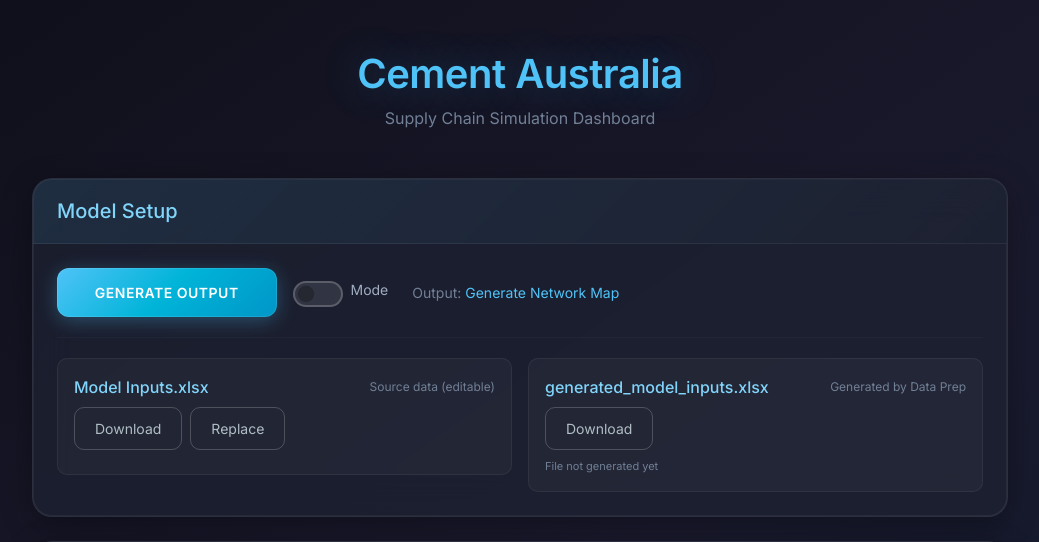
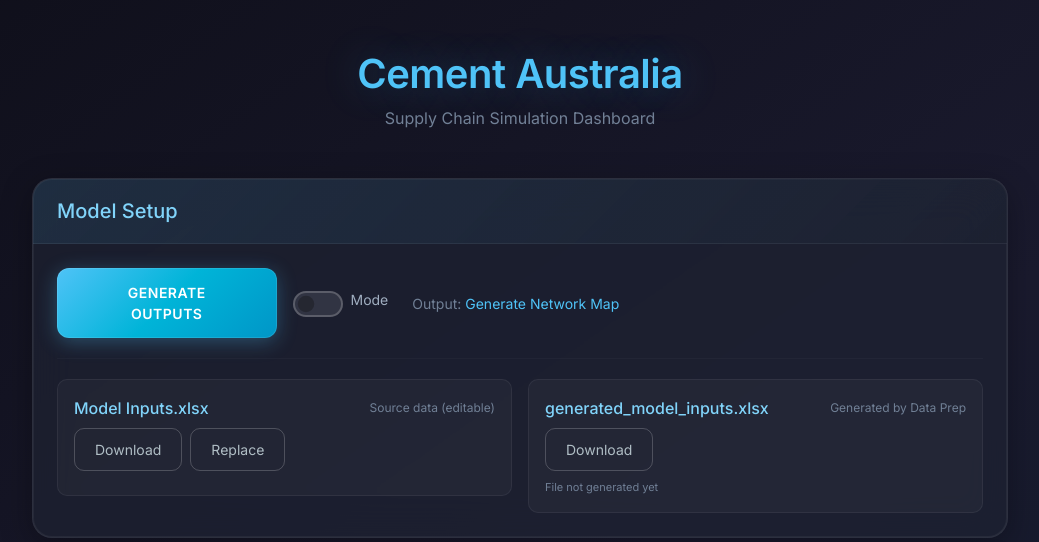
Before and after one commit to ZPrins/CA, a Flask app: page / in a window 1280 px wide. Shown: the top 542 px of the page, without its empty margins (120-1159 px from the left). Run offline with Flask 3, Linux system fonts and the light colour scheme.

Commit message:
Update button to generate outputs and display local time
Modify the "Generate Output" button text to "Generate Outputs" and update the timestamp display logic to use local browser time instead of server time.

Replit-Commit-Author: Agent
Replit-Commit-Session-Id: 042c3be5-bcaa-412d-a11a-54bd49e15e7f
Replit-Commit-Checkpoint-Type: full_checkpoint
Replit-Commit-Event-Id: 733ba898-d5c3-47a7-abc2-d6a0cc4bab30
Replit-Commit-Screenshot-Url: https://storage.googleapis.com/screenshot-production-us-central1/7021497b-e239-4ebb-aabe-96a6d9a99b74/042c3be5-bcaa-412d-a11a-54bd49e15e7f/ZOII0yD
Replit-Helium-Checkpoint-Created: true

```diff
--- a/templates/index.html
+++ b/templates/index.html
@@ -320,7 +320,7 @@
                 <div class="row g-3 align-items-center">
                     <div class="col-md-3">
                         <button type="button" class="btn btn-primary w-100" id="runDataPrepBtn">
-                            <span id="runDataPrepBtnText">Generate Output</span>
+                            <span id="runDataPrepBtnText">Generate Outputs</span>
                             <span id="runDataPrepSpinner" class="spinner-border spinner-border-sm ms-2 d-none"></span>
                         </button>
                     </div>
@@ -1142,7 +1142,14 @@
                         else if (diffSec < 3600) ago = Math.floor(diffSec / 60) + ' minutes ago';
                         else if (diffSec < 86400) ago = Math.floor(diffSec / 3600) + ' hours ago';
                         else ago = Math.floor(diffSec / 86400) + ' days ago';
-                        el.textContent = 'Last updated: ' + data.mtime_iso + ' (' + ago + ')';
+                        const localDate = new Date(mtime);
+                        const localTimeStr = localDate.getFullYear() + '-' +
+                            String(localDate.getMonth() + 1).padStart(2, '0') + '-' +
+                            String(localDate.getDate()).padStart(2, '0') + ' ' +
+                            String(localDate.getHours()).padStart(2, '0') + ':' +
+                            String(localDate.getMinutes()).padStart(2, '0') + ':' +
+                            String(localDate.getSeconds()).padStart(2, '0');
+                        el.textContent = 'Last updated: ' + localTimeStr + ' (' + ago + ')';
                     } else {
                         el.textContent = 'File not generated yet';
                     }
@@ -1198,21 +1205,21 @@
                     }
 
                     btn.disabled = false;
-                    btnText.textContent = 'Generate Output';
+                    btnText.textContent = 'Generate Outputs';
                     spinner.classList.add('d-none');
                 });
 
                 es.addEventListener('error', () => {
                     outputLog.textContent += 'Stream error.\n';
                     btn.disabled = false;
-                    btnText.textContent = 'Generate Output';
+                    btnText.textContent = 'Generate Outputs';
                     spinner.classList.add('d-none');
                 });
 
             } catch (err) {
                 outputLog.textContent += 'Error: ' + err.message + '\n';
                 btn.disabled = false;
-                btnText.textContent = 'Generate Output';
+                btnText.textContent = 'Generate Outputs';
                 spinner.classList.add('d-none');
             }
         });
```
